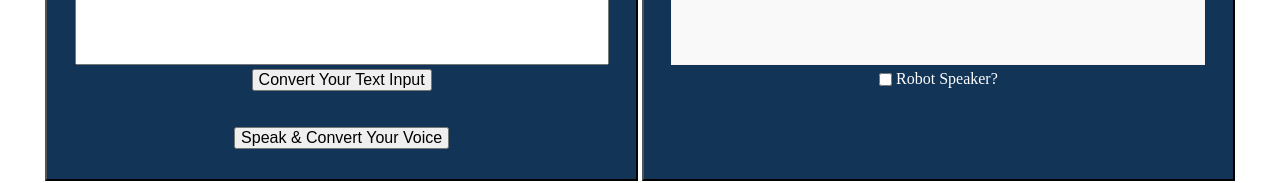
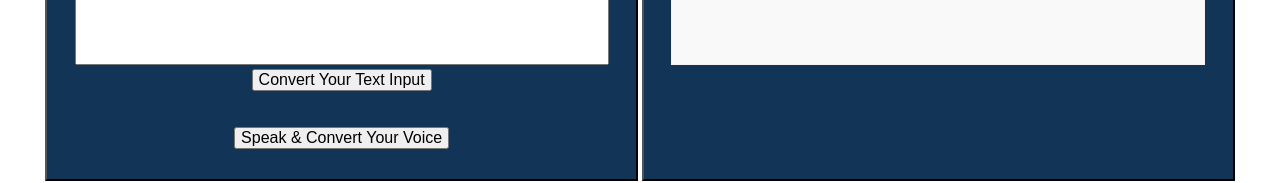
Before and after one commit to maazsofttech/Anuwadak, a plain HTML site: page index.html in a window 1280 px wide. Shown: the part 341-524 px from the top of the page. Drawn offline with Linux system fonts and the light colour scheme; no server answers; a script that the page names is missing.

Commit message:
Update index.html

```diff
--- a/index.html
+++ b/index.html
@@ -174,9 +174,9 @@
 
             <br>
 
-            <input type="checkbox" id="robot-voice" title="A client-side robot that can speak your voice in target language!" style="vertical-align: middle;">
 
-            <label for="robot-voice" style="vertical-align: middle;" title="Use robot to play translated texts">Robot Speaker?</label>
+
+
 
             </section>
 
```
